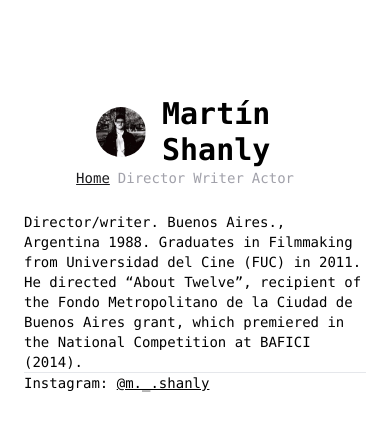
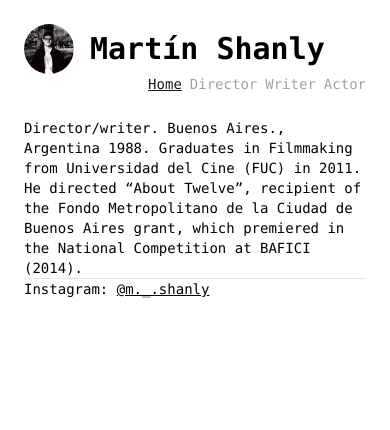
Before and after one commit to edumetz16/web-martin-shanly, a Next.js app: page / in a window 390 px wide. Shown: the top 430 px of the page. Built offline with nearby package versions, Linux system fonts and the light colour scheme.

Commit message:
remove paddings in mobile

```diff
--- a/src/app/layout.tsx
+++ b/src/app/layout.tsx
@@ -38,7 +38,7 @@
   return (
     <html lang="en">
       <body className={bitter.className}>
-        <header className="flex flex-col items-center justify-between px-24 pt-24">
+        <header className="flex flex-col items-center justify-between px-6 pt-6 md:px-24 md:pt-24">
           <div className="z-10 max-w-5xl w-full items-start justify-start font-mono text-sm lg:flex flex-col gap-10">
             <Link href={"/"}>
               <div className="flex gap-4 items-center">
```
